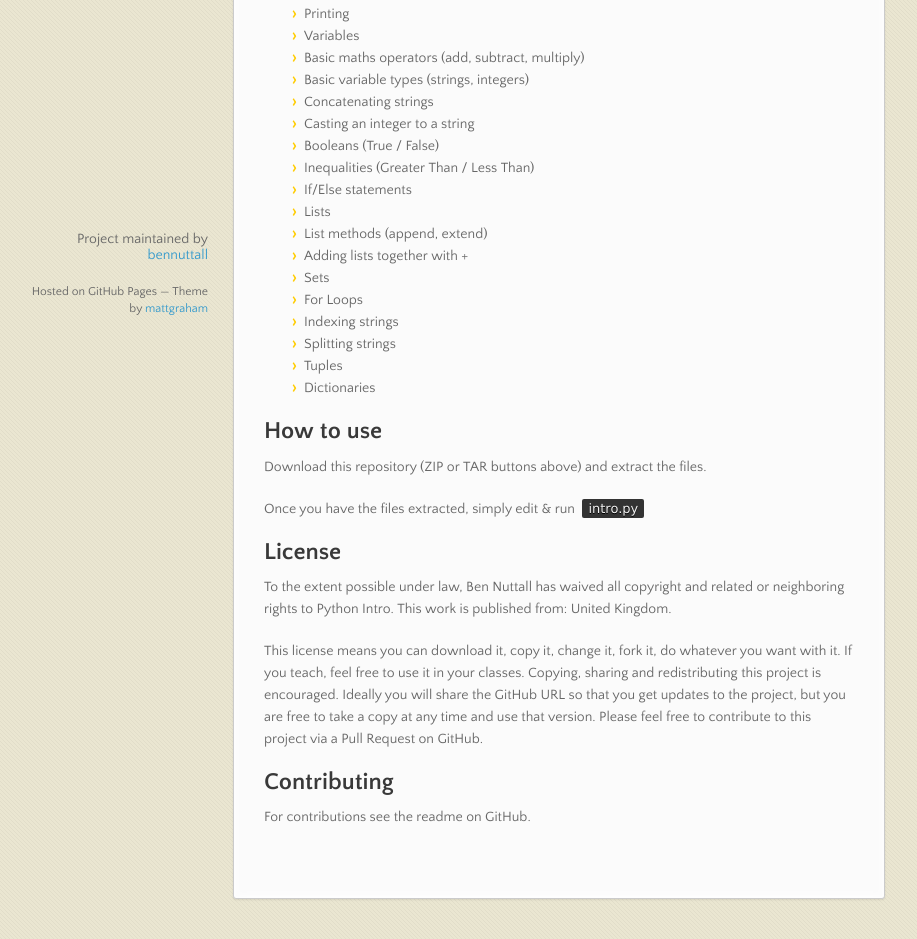
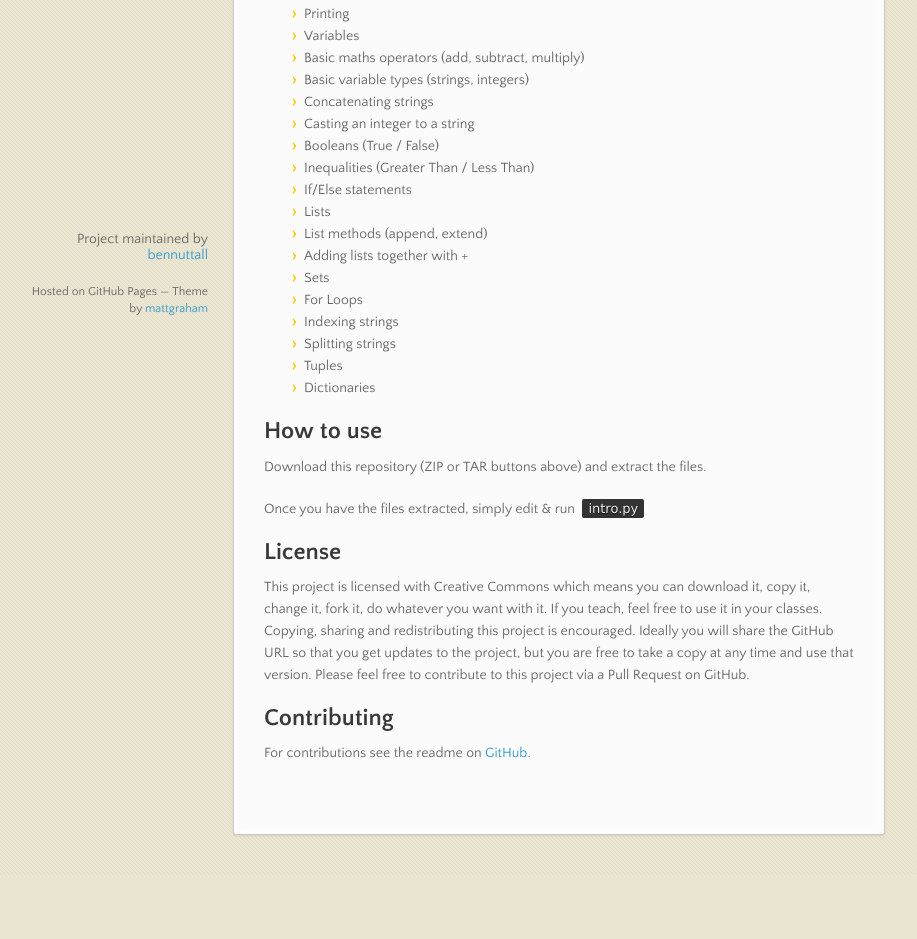
Before and after one commit to bennuttall/python-intro, a plain HTML site: page index.html in a window 1280 px wide. Shown: the part 443-1382 px from the top of the page, without its empty margins (82-999 px from the left). After the commit the page ends 1318 px from the top, so only its background shows below. Drawn offline with nearby package versions, Linux system fonts and the light colour scheme.

Commit message:
Remove license text, leave summary

```diff
--- a/index.html
+++ b/index.html
@@ -77,13 +77,11 @@
 
 <h2><a name="license" class="anchor" href="#license"><span class="octicon octicon-link"></span></a>License</h2>
 
-<p>To the extent possible under law, Ben Nuttall has waived all copyright and related or neighboring rights to Python Intro. This work is published from: United Kingdom.</p>
-
-<p>This license means you can download it, copy it, change it, fork it, do whatever you want with it. If you teach, feel free to use it in your classes. Copying, sharing and redistributing this project is encouraged. Ideally you will share the GitHub URL so that you get updates to the project, but you are free to take a copy at any time and use that version. Please feel free to contribute to this project via a Pull Request on GitHub.</p>
+<p>This project is licensed with Creative Commons which means you can download it, copy it, change it, fork it, do whatever you want with it. If you teach, feel free to use it in your classes. Copying, sharing and redistributing this project is encouraged. Ideally you will share the GitHub URL so that you get updates to the project, but you are free to take a copy at any time and use that version. Please feel free to contribute to this project via a Pull Request on GitHub.</p>
 
 <h2><a name="contributing" class="anchor" href="#contributing"><span class="octicon octicon-link"></span></a>Contributing</h2>
 
-<p>For contributions see the readme on GitHub.</p>
+<p>For contributions see the readme on <a href="http://github.com/bennuttall/python-intro">GitHub</a>.</p>
       </section>
       <footer>
         <p>Project maintained by <a href="https://github.com/bennuttall">bennuttall</a></p>
```
